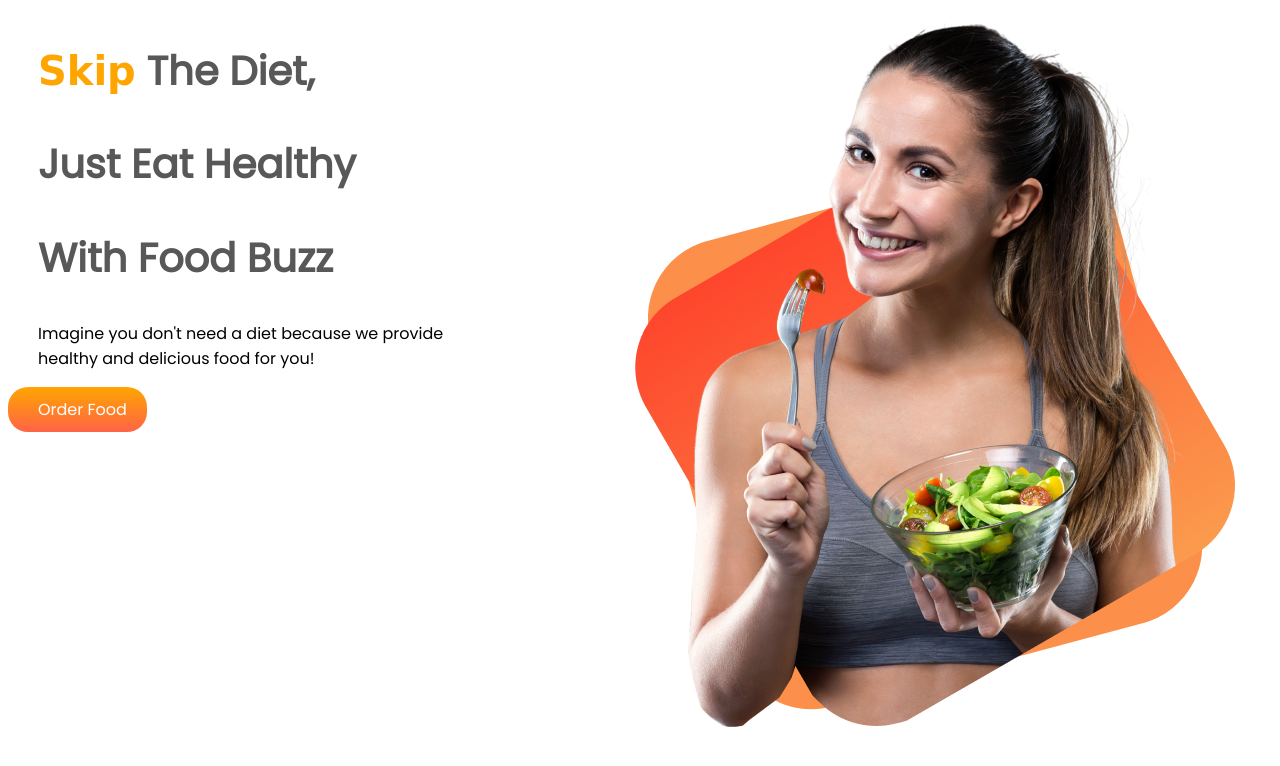
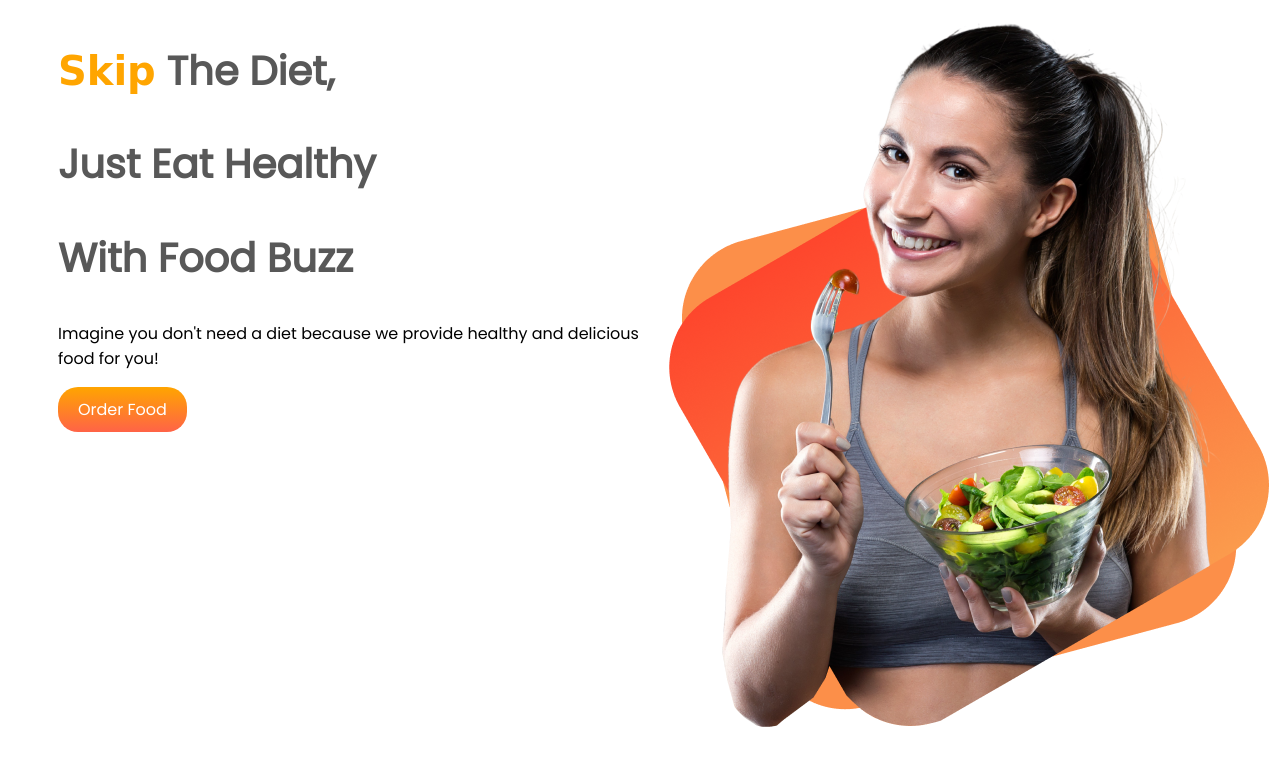
Before and after one commit to 0alif/food-buzz, a plain HTML site: page index.html in a window 1280 px wide. Drawn offline with Linux system fonts and the light colour scheme; a web font is replaced by a local one.

Commit message:
problem solved

```diff
--- a/css/style.css
+++ b/css/style.css
@@ -5,7 +5,7 @@ h1 {
     font-size: 40px;
     font-weight: bolder;
     padding-top: 0;
-    padding-left: 30px;
+    margin-left: 50px;
     color: rgb(88, 88, 88);
 }
 span {
@@ -15,13 +15,17 @@ span {
 .flex-element {
     display: flex;
     margin-bottom: 150px;
+
+}
+.half-width {
+    width: 50%;
 }
 .image {
     width: 80%;
     margin-left: 10%;
 }
 .flex-element p {
-    padding-left: 30px;
+    margin-left: 50px;
 }
 .order-buttn {
     display: inline-block;
@@ -30,5 +34,5 @@ span {
     background-image: linear-gradient(orange,tomato);
     padding: 10px 20px;
     border-radius: 20px;
-    padding-left: 30px;
+    margin-left: 50px;
 }
--- a/index.html
+++ b/index.html
@@ -20,14 +20,18 @@
 
 <body>
     <section class="flex-element">
-        <div>
+        <div class="half-width">
             <h1><span>Skip</span> The Diet,</h1>
             <h1>Just Eat Healthy</h1>
             <h1>With Food Buzz</h1>
             <p>Imagine you don't need a diet because we provide healthy and delicious food for you!</p>
             <a class="order-buttn" target="_blank" href="https://www.linkedin.com/in/alif-hossain-munna/">Order Food</a>
         </div>
-        <div class="image"><img src="images/female/Group 8425.png" alt="Human images"></div>
+        <div class="half-width"><img src="images/female/Group 8425.png" alt="Human images"></div>
+    </section>
+
+    <section>
+
     </section>
 </body>
 
```
